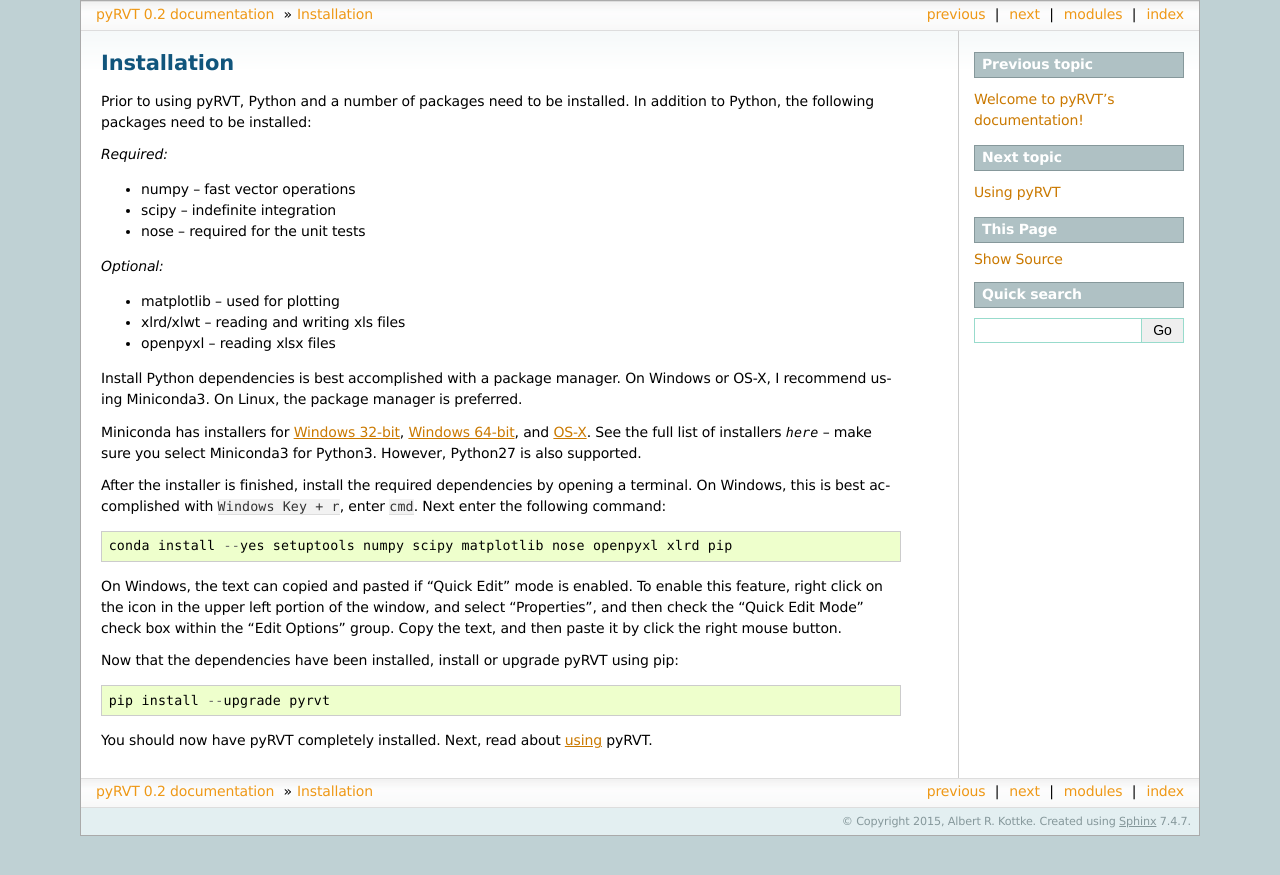
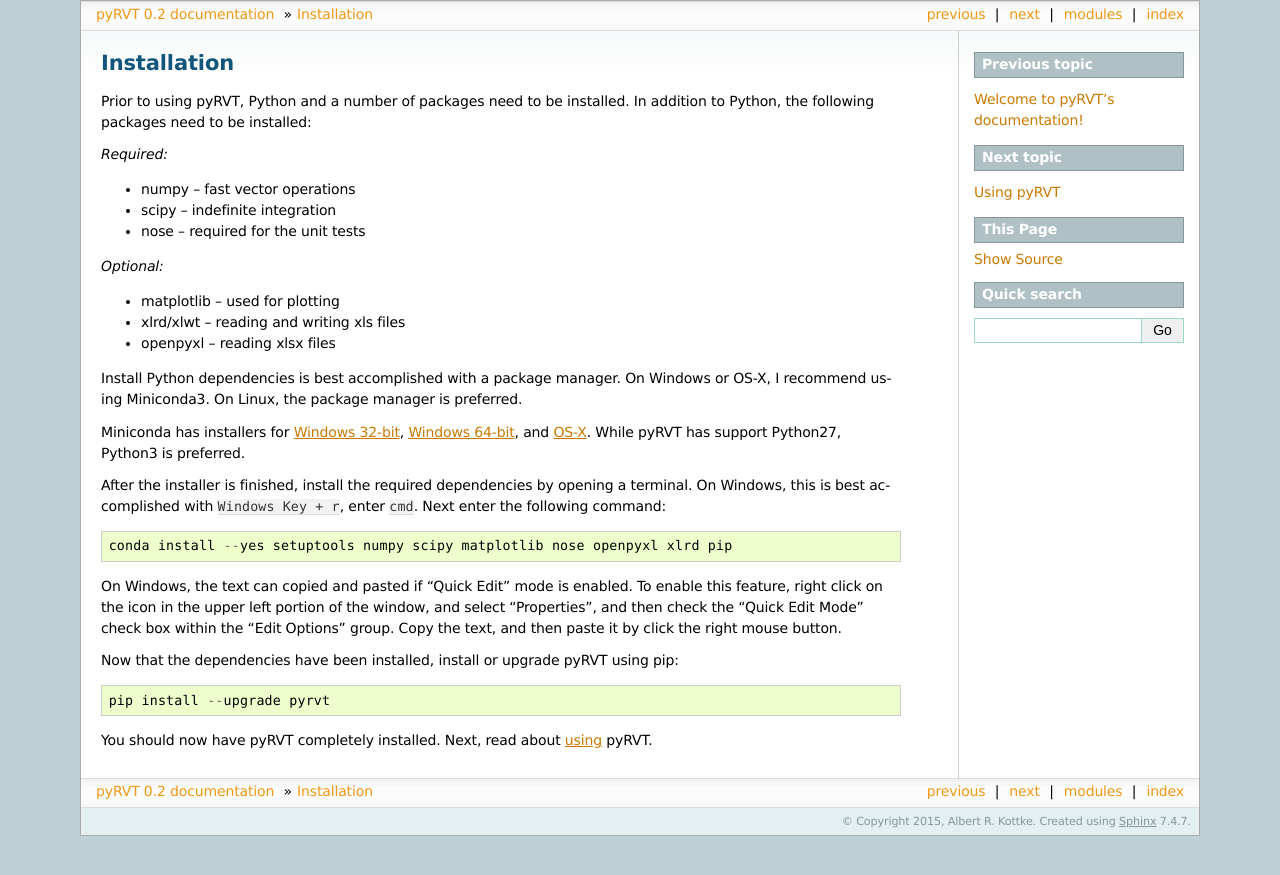
Before and after one commit to arkottke/pyrvt, a Sphinx documentation site: the page built from docs/install.rst, in a window 1280 px wide. Shown: the top 875 px of the page. Built offline with Sphinx 7.4.7, drawn with Linux system fonts in a browser that asks for light colours.

Commit message:
Fixed minor wording.

```diff
--- a/docs/install.rst
+++ b/docs/install.rst
@@ -27,8 +27,7 @@
 is preferred.
 
 Miniconda has installers for `Windows 32-bit`_, `Windows 64-bit`_, and `OS-X`_.
-See the full list of installers `here` -- make sure you select Miniconda3 for
-Python3. However, Python27 is also supported.
+While pyRVT has support Python27, Python3 is preferred.
 
 .. _Windows 32-bit: http://repo.continuum.io/miniconda/Miniconda3-latest-Windows-x86.exe
 .. _Windows 64-bit: http://repo.continuum.io/miniconda/Miniconda3-latest-Windows-x86_64.exe
```
